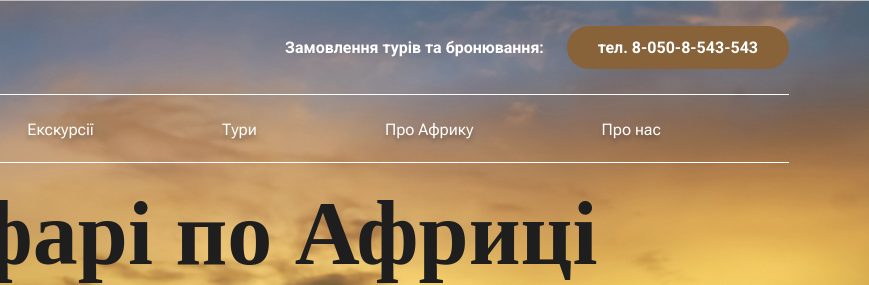
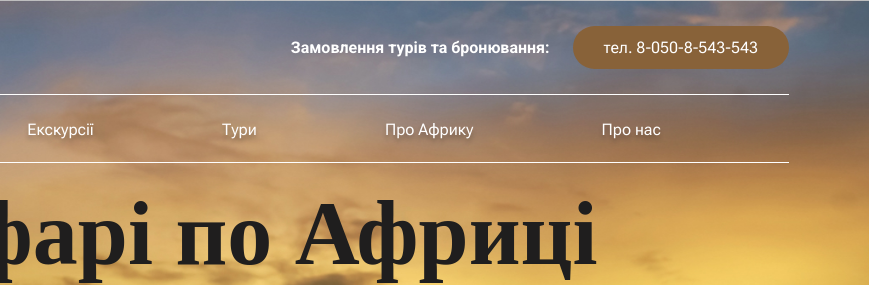
Before and after one commit to bohdanpanchii/safari, a plain HTML site: page index.html in a window 1280 px wide. Shown: the top 285 px of the page, 411-1280 px from the left. Drawn offline with Linux system fonts and the light colour scheme.

Commit message:
Update style.css

```diff
--- a/css/style.css
+++ b/css/style.css
@@ -2,7 +2,6 @@
     box-sizing: border-box;
 }
 body{
-    font-family: 'Roboto', sans-serif;
     font-weight: 400;
     font-size: 16px;
     color: #ffffff;
@@ -41,6 +40,7 @@ a{
     font-family: 'Roboto';
 }
 .phone-number{
+    font-family: 'Roboto Flex', sans-serif;
     padding: 12px 31px;
     background: #886239;
     border-radius: 22px;
```
